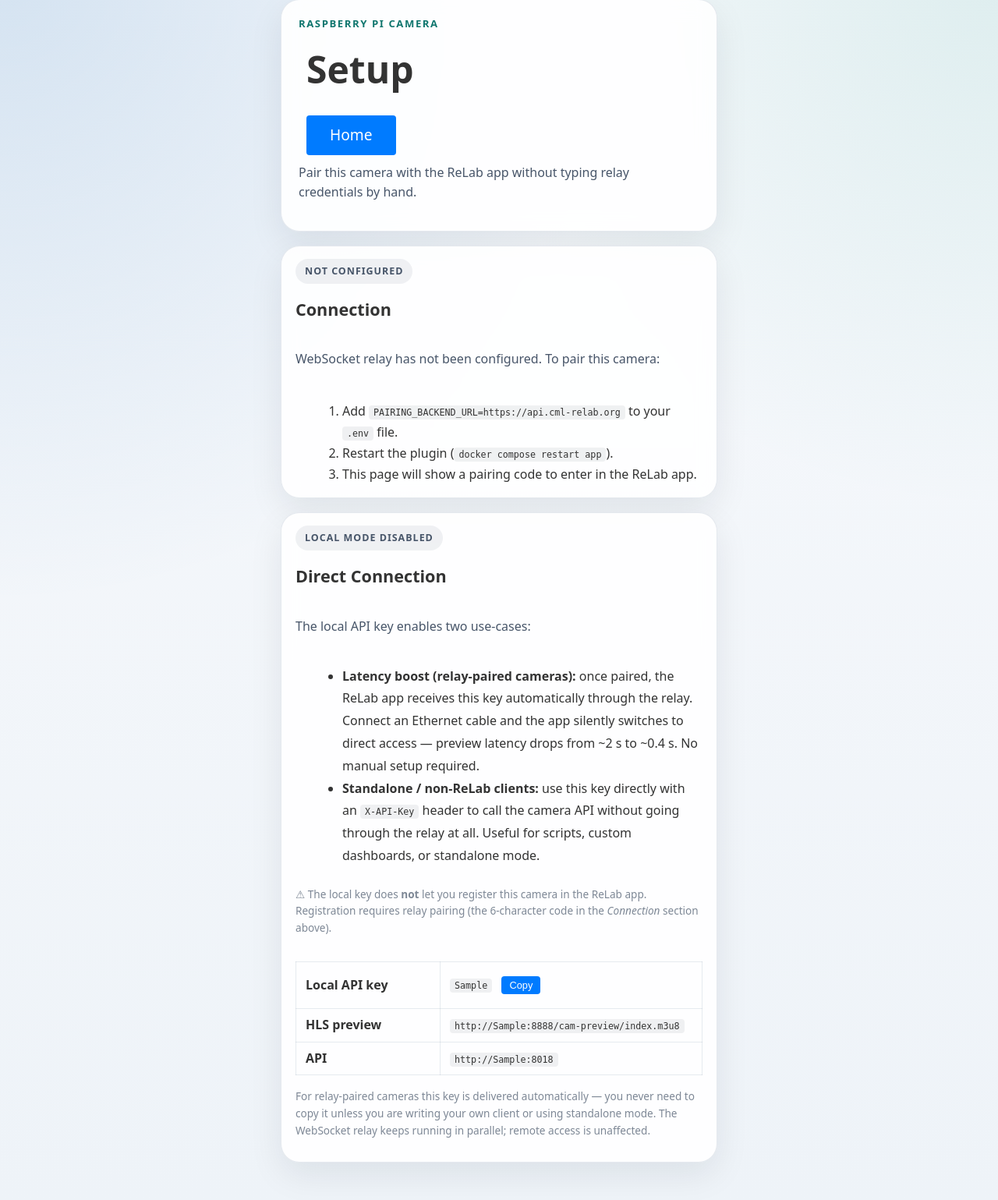
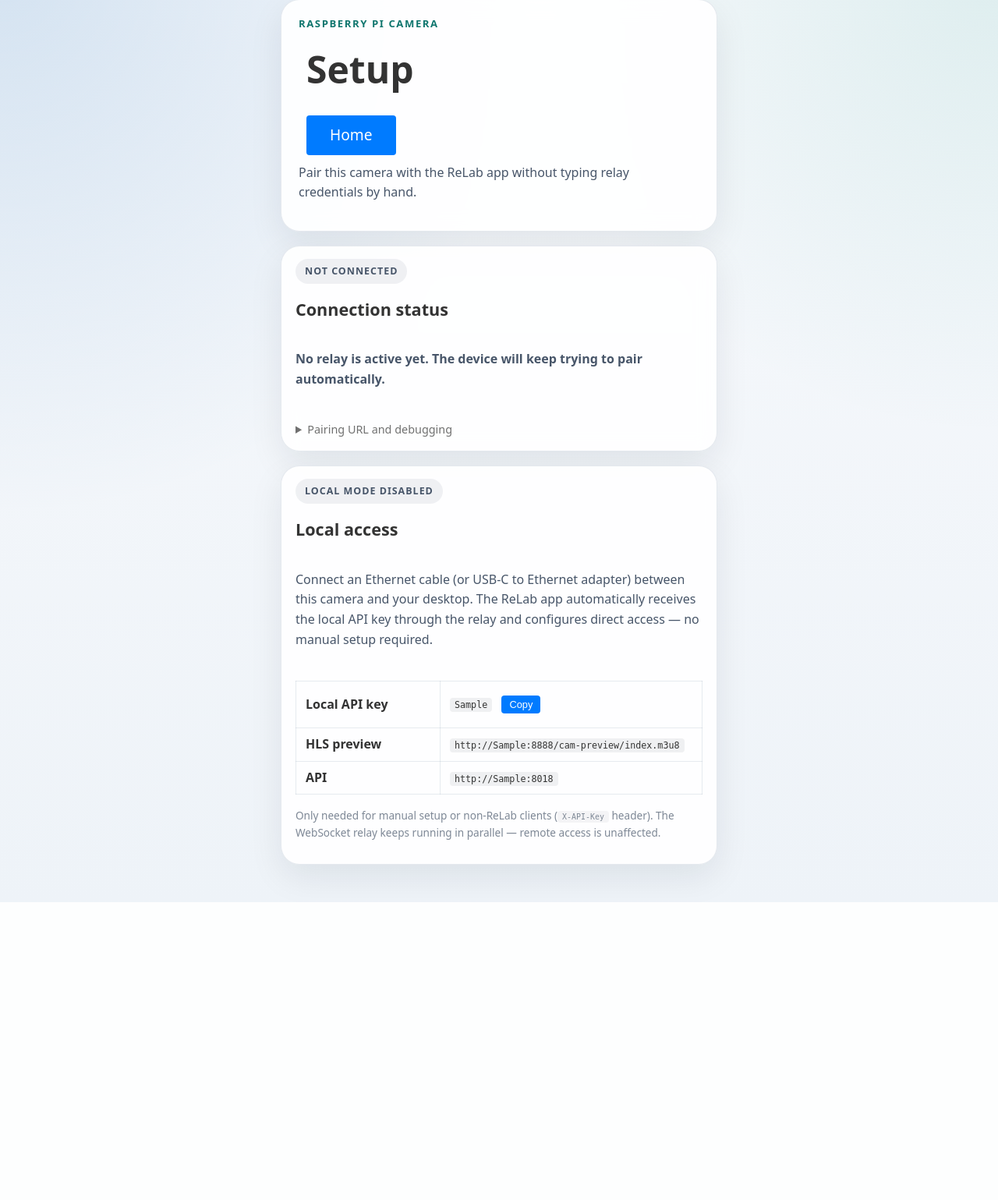
Before and after one commit to CMLPlatform/relab-rpi-cam-plugin, a FastAPI app: template app/templates/setup.html in a window 1280 px wide. Shown: the part 37-1576 px from the top of the page at 78% size. After the commit the page ends 1194 px from the top, so only its background shows below. Run offline with FastAPI, Linux system fonts and the light colour scheme; the template is opened without the code that fills it: most values are stand-ins (such as "Sample title", 1, 10 or a date in 2020).

Commit message:
feat: enhance setup page with pairing backend reachability checks and improve direct connection instructions

```diff
--- a/app/core/config.py
+++ b/app/core/config.py
@@ -19,6 +19,7 @@ from app.utils.pairing import _CREDENTIALS_FILE, load_relay_credentials
 BASE_DIR: Path = (Path(__file__).resolve().parents[2]).resolve()
 _HTTPS_SCHEME = "https"
 _RELAY_AUTH_SCHEME_DEVICE_ASSERTION = "device_assertion"
+DEFAULT_PAIRING_BACKEND_URL = "https://api.cml-relab.org"
 logger = logging.getLogger(__name__)
 
 
@@ -140,7 +141,7 @@ class Settings(BaseSettings):
 
     # Pairing: set this to the backend's HTTP(S) API URL to enable zero-config pairing.
     # When set and relay credentials are absent, the RPi enters pairing mode on boot.
-    pairing_backend_url: str = ""  # https://your-backend/api
+    pairing_backend_url: str = DEFAULT_PAIRING_BACKEND_URL
     pairing_register_timeout_retry_s: int = 1  # Delay before retrying a timed-out pairing register request
     pairing_poll_interval_s: int = 3  # Delay between pairing poll requests and after poll timeouts
 
--- a/app/main.py
+++ b/app/main.py
@@ -6,6 +6,7 @@ import time
 from collections import defaultdict
 from collections.abc import AsyncGenerator, Callable
 from contextlib import asynccontextmanager
+from urllib.parse import urlparse
 
 from fastapi import FastAPI, Request
 from fastapi.middleware.cors import CORSMiddleware
@@ -125,7 +126,9 @@ def _log_startup_banner() -> None:
     except OSError:
         hostname = "localhost"
 
-    setup_url = f"http://{hostname}.local:{settings.base_url.port or 8018}/setup"
+    base_url = urlparse(str(settings.base_url))
+    setup_port = base_url.port or 8018
+    setup_url = f"http://{hostname}.local:{setup_port}/setup"
 
     if settings.relay_enabled:
         mode_line = f"PAIRED      camera_id={settings.relay_camera_id}"
--- a/app/templates/setup.html
+++ b/app/templates/setup.html
@@ -103,14 +103,39 @@
     <p>Pair this camera with the ReLab app without typing relay credentials by hand.</p>
   </section>
 
-  {% if pairing.status in ('waiting', 'registering') and pairing.code %}
-    <section class="setup-panel">
-      <div class="setup-copy">
+  <section class="setup-status">
+    <div class="setup-status-grid">
+      {% if relay_enabled or pairing.status == status_paired %}
+        <div class="status-chip status-chip--success">Paired</div>
+      {% elif pairing.status in ('waiting', 'registering') and pairing.code %}
         <div class="status-chip status-chip--live">Pairing ready</div>
-        <h2>Enter this code in ReLab</h2>
-        <p>
-          Go to <strong>Cameras &rarr; Add Camera</strong> in the ReLab app, then enter the code below.
-        </p>
+      {% elif pairing.status == status_error %}
+        <div class="status-chip status-chip--muted">Needs attention</div>
+      {% else %}
+        <div class="status-chip status-chip--muted">Not connected</div>
+      {% endif %}
+
+      <h2>Connection status</h2>
+
+      {% if relay_enabled %}
+        <p class="online">The camera is paired and the relay is connected.</p>
+        <div>
+          <button class="btn btn--danger" onclick="unpair()">Unpair</button>
+        </div>
+        <table style="margin-top:8px">
+          <tr>
+            <td>Relay backend</td>
+            <td><code>{{ relay_backend_url or 'not set' }}</code></td>
+          </tr>
+          <tr>
+            <td>Camera ID</td>
+            <td>{% if relay_camera_id %}<code>{{ relay_camera_id }}</code>{% else %}<em>not set</em>{% endif %}</td>
+          </tr>
+        </table>
+      {% elif pairing.status == status_paired %}
+        <p class="online">The camera is paired successfully and is connecting to the backend now.</p>
+      {% elif pairing.status in ('waiting', 'registering') and pairing.code %}
+        <p class="online">Enter this code in the ReLab app to finish pairing.</p>
         <div class="pairing-code">{{ pairing.code }}</div>
         <div class="pairing-meta">
           <span
@@ -126,53 +151,57 @@
           </div>
           <span>Keep this page open until the app claims the code.</span>
         </div>
-      </div>
-    </section>
-  {% elif pairing.status == status_paired %}
-    <section class="setup-status">
-      <div class="setup-status-grid">
-        <div class="status-chip status-chip--success">Paired</div>
-        <h2>Pairing complete</h2>
-        <p class="online">The camera is paired successfully and is connecting to the backend now.</p>
-      </div>
-    </section>
       {% elif pairing.status == status_error %}
-    <section class="setup-status">
-      <div class="setup-status-grid">
-        <div class="status-chip status-chip--muted">Retrying</div>
-        <h2>Pairing issue</h2>
         <p class="offline">{{ pairing.error or 'Pairing error — retrying…' }}</p>
-      </div>
-    </section>
+      {% else %}
+        <p class="offline">No relay is active yet. The device will keep trying to pair automatically.</p>
       {% endif %}
 
-  <section class="setup-status">
-    <div class="setup-status-grid">
-      {% if relay_enabled %}
-        <div class="status-chip status-chip--live">Relay configured</div>
+      <details style="margin-top:8px">
+        <summary style="cursor:pointer;font-size:0.9em;opacity:0.7">Pairing URL and debugging</summary>
+        <table style="margin-top:8px">
+          <tr>
+            <td>Pairing backend URL</td>
+            <td><code>{{ pairing_backend_url }}</code></td>
+          </tr>
+          <tr>
+            <td>Backend preset</td>
+            <td>
+              {% if pairing_backend_url == default_pairing_backend_url %}
+                <span class="online">Default RELab backend</span>
               {% else %}
-        <div class="status-chip status-chip--muted">Not configured</div>
+                <span class="offline">Custom backend</span>
               {% endif %}
-      <h2>Connection</h2>
-      {% if relay_enabled %}
-        <div>
-          <button class="btn btn--danger" onclick="unpair()">Unpair</button>
-        </div>
-        <details style="margin-top:4px">
-          <summary style="cursor:pointer;font-size:0.85em;opacity:0.6">Connection details</summary>
-          <table style="margin-top:8px">
-            <tr><td>Backend URL</td><td><code>{{ relay_backend_url or 'not set' }}</code></td></tr>
-            <tr><td>Camera ID</td><td>{% if relay_camera_id %}<code>{{ relay_camera_id }}</code>{% else %}<em>not set</em>{% endif %}</td></tr>
+            </td>
+          </tr>
+          <tr>
+            <td>How to change it</td>
+            <td>
+              Set <code>PAIRING_BACKEND_URL=...</code> in <code>.env</code> or your Compose environment,
+              then restart the app with <code>docker compose restart app</code>.
+            </td>
+          </tr>
+          <tr>
+            <td>Backend status</td>
+            <td>
+              {% if pairing_backend_reachable %}
+                <span class="online">Reachable</span>
+              {% else %}
+                <span class="offline">Not reachable</span>
+              {% endif %}
+              {% if pairing.status == status_error %}
+                <span style="display:block;margin-top:4px">
+                  {{ pairing.error or 'Pairing backend reachable, but pairing is failing.' }}
+                </span>
+              {% elif not relay_enabled and pairing_backend_reachable %}
+                <span style="display:block;margin-top:4px">
+                  The backend responds, so the camera should enter pairing mode automatically on startup.
+                </span>
+              {% endif %}
+            </td>
+          </tr>
         </table>
       </details>
-      {% else %}
-        <p>WebSocket relay has not been configured. To pair this camera:</p>
-        <ol style="margin:8px 0 0 20px;line-height:1.7">
-          <li>Add <code>PAIRING_BACKEND_URL=https://api.cml-relab.org</code> to your <code>.env</code> file.</li>
-          <li>Restart the plugin (<code>docker compose restart app</code>).</li>
-          <li>This page will show a pairing code to enter in the ReLab app.</li>
-        </ol>
-      {% endif %}
     </div>
   </section>
 
@@ -185,27 +214,11 @@
       {% else %}
         <div class="status-chip status-chip--muted">Local mode disabled</div>
       {% endif %}
-      <h2>Direct Connection</h2>
+      <h2>Local access</h2>
       <p>
-        The local API key enables two use-cases:
-      </p>
-      <ul style="margin:4px 0 8px 20px;line-height:1.8">
-        <li>
-          <strong>Latency boost (relay-paired cameras):</strong> once paired, the ReLab app
-          receives this key automatically through the relay. Connect an Ethernet cable and the
-          app silently switches to direct access — preview latency drops from ~2 s to ~0.4 s.
-          No manual setup required.
-        </li>
-        <li>
-          <strong>Standalone / non-ReLab clients:</strong> use this key directly with an
-          <code>X-API-Key</code> header to call the camera API without going through the relay
-          at all. Useful for scripts, custom dashboards, or standalone mode.
-        </li>
-      </ul>
-      <p style="font-size:0.85em;opacity:0.7;margin-bottom:8px">
-        ⚠ The local key does <strong>not</strong> let you register this camera in the ReLab app.
-        Registration requires relay pairing (the 6-character code in the <em>Connection</em>
-        section above).
+        Connect an Ethernet cable (or USB-C to Ethernet adapter) between this camera and your
+        desktop. The ReLab app automatically receives the local API key through the relay and
+        configures direct access — no manual setup required.
       </p>
       {% if local_api_key %}
         <table>
@@ -222,32 +235,19 @@
           <tr>
             <td>HLS preview</td>
             <td>
-              {% if primary_ip %}
-                <code>http://{{ primary_ip }}:8888/cam-preview/index.m3u8</code>
-              {% elif mdns_name %}
-                <code>http://{{ mdns_name }}:8888/cam-preview/index.m3u8</code>
-              {% else %}
-                <code>http://&lt;pi-ip&gt;:8888/cam-preview/index.m3u8</code>
-              {% endif %}
+              <code>http://{{ connection_host }}:8888/cam-preview/index.m3u8</code>
             </td>
           </tr>
           <tr>
             <td>API</td>
             <td>
-              {% if primary_ip %}
-                <code>http://{{ primary_ip }}:8018</code>
-              {% elif mdns_name %}
-                <code>http://{{ mdns_name }}:8018</code>
-              {% else %}
-                <code>http://&lt;pi-ip&gt;:8018</code>
-              {% endif %}
+              <code>http://{{ connection_host }}:8018</code>
             </td>
           </tr>
         </table>
         <p style="font-size:0.85em;opacity:0.7">
-          For relay-paired cameras this key is delivered automatically — you never need to copy
-          it unless you are writing your own client or using standalone mode.
-          The WebSocket relay keeps running in parallel; remote access is unaffected.
+          Only needed for manual setup or non-ReLab clients (<code>X-API-Key</code> header).
+          The WebSocket relay keeps running in parallel — remote access is unaffected.
         </p>
       {% endif %}
     </div>
--- a/app/utils/pairing.py
+++ b/app/utils/pairing.py
@@ -63,6 +63,10 @@ _DOCKER_HOST_ALIAS = "host.docker.internal"
 
 class PairingCodeExpiredError(RuntimeError):
     """Raised when the active pairing code expires and should be rotated."""
+
+
+class PairingBackendNotFoundError(RuntimeError):
+    """Raised when the configured pairing backend does not expose the pairing API."""
 
 
 @dataclass
@@ -254,6 +258,13 @@ async def run_pairing(on_paired: Callable[[], Coroutine[Any, Any, None]]) -> Non
                 await _pairing_cycle(client, base, on_paired)
             except PairingCodeExpiredError:
                 continue
+            except PairingBackendNotFoundError:
+                logger.error("Pairing backend missing pairing API | stopping pairing")
+                _clear_transient_pairing_state(
+                    status="error",
+                    error="Pairing backend is reachable, but the pairing API was not found at the configured URL.",
+                )
+                return
             except httpx.HTTPStatusError as exc:
                 _log_pairing_http_status_error(exc)
                 logger.exception("Pairing cycle failed | retry_in_s=10")
@@ -335,6 +346,12 @@ async def _register_pairing_code(client: httpx.AsyncClient, base_url: str) -> Pa
             registration = _new_pairing_registration()
             _prepare_registration_state(registration)
             continue
+        if resp.status_code == 404:
+            msg = (
+                "Pairing register endpoint returned 404. "
+                "Check PAIRING_BACKEND_URL and backend deployment."
+            )
+            raise PairingBackendNotFoundError(msg)
 
         resp.raise_for_status()
 
```
Also changed, not shown: app/api/routers/setup.py (+25 -8 lines), tests/integration/test_setup.py (+73 -27 lines), tests/unit/test_pairing_flow.py (+18 -0 lines), 2 other files. Lines whose indentation alone changed are shown as unchanged.
